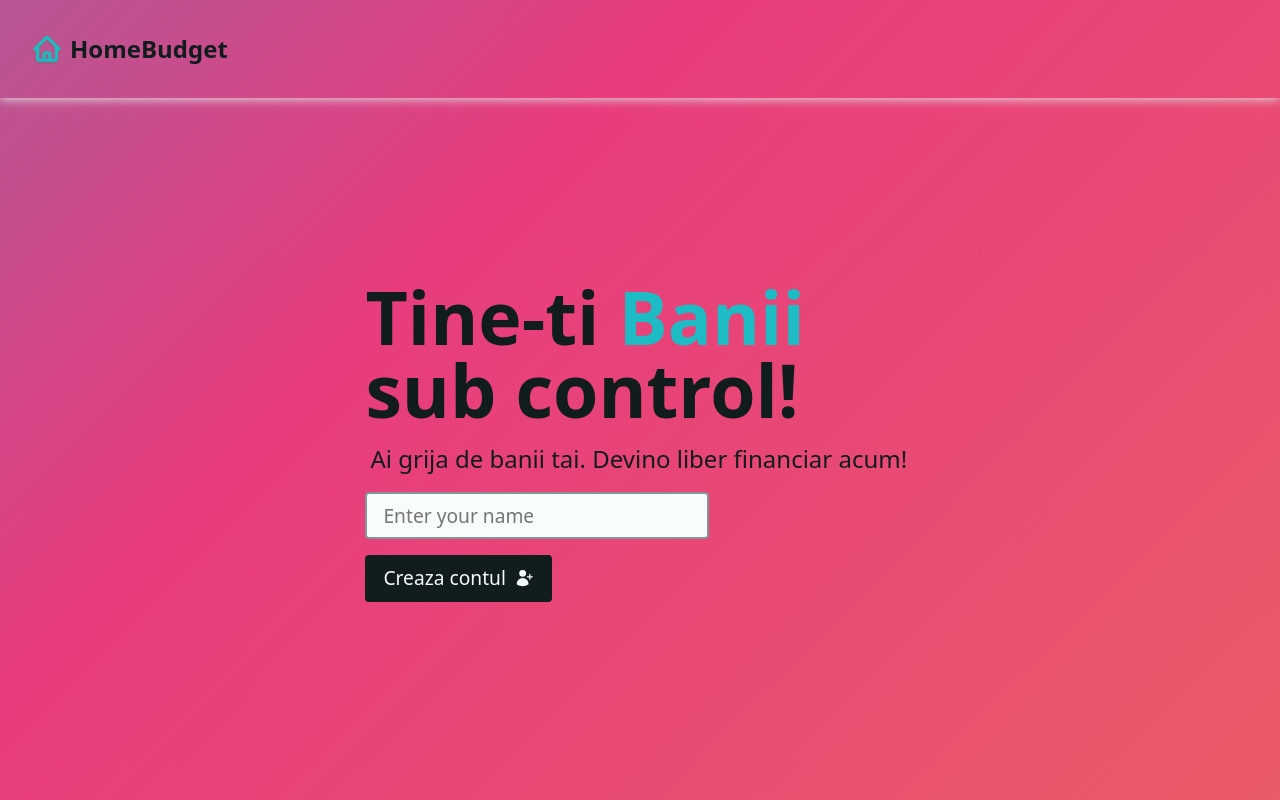
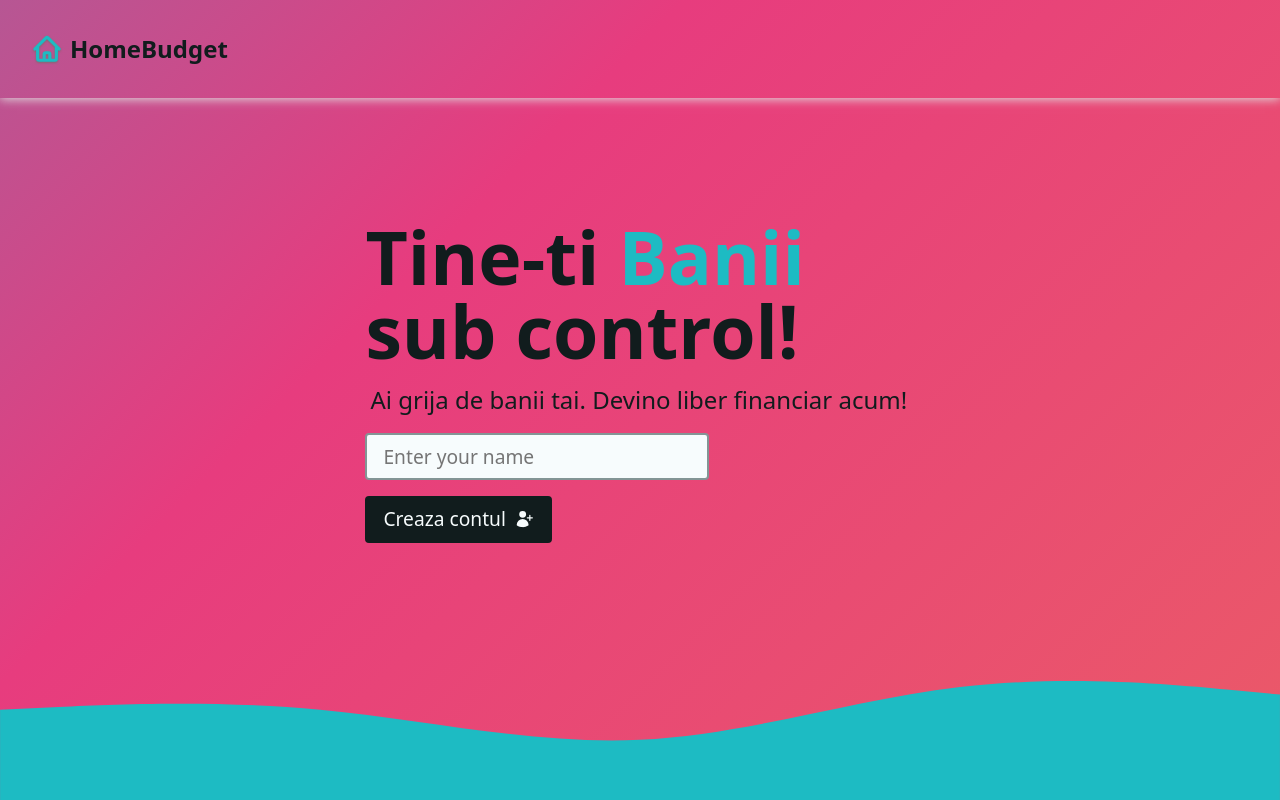
Before and after one commit to gitRaduZamfir/my-budget-app, a React (Create React App) app: page / in a window 1280 px wide. Built offline with nearby package versions, Linux system fonts and the light colour scheme.

Commit message:
added footer img

```diff
--- a/src/layouts/Main.jsx
+++ b/src/layouts/Main.jsx
@@ -17,7 +17,7 @@ function Main() {
       <main>
         <Outlet />
       </main>
-      {/* <img src={wave} alt="wave" /> */}
+      <img src={wave} alt="wave" />
     </div>
   );
 }
```
